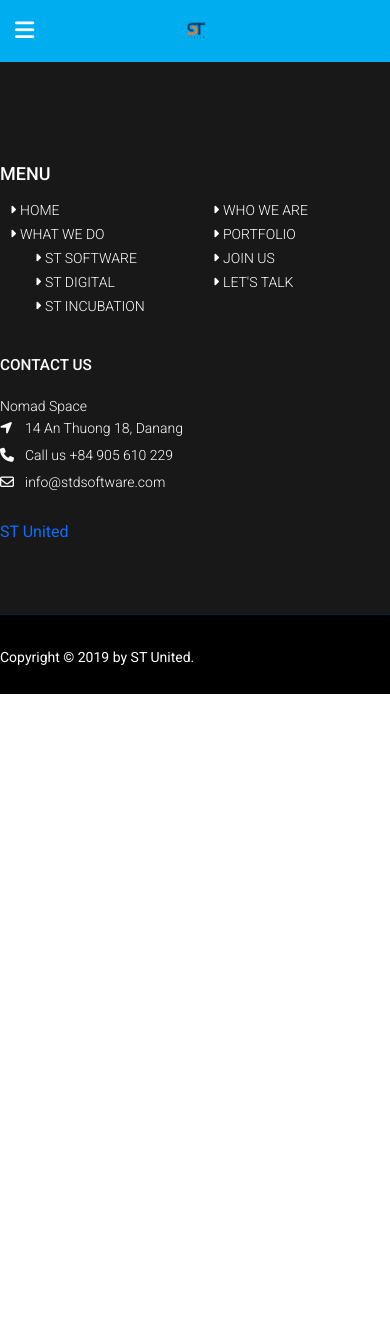
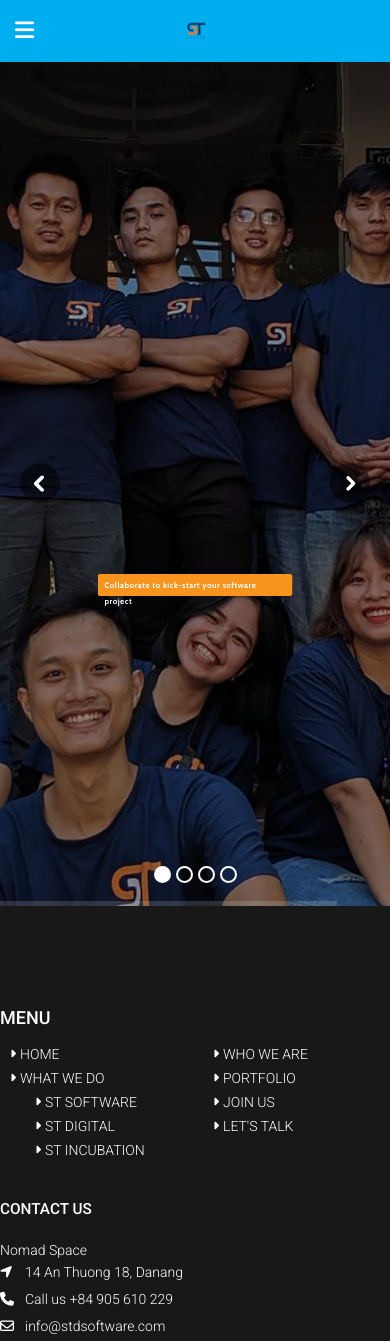
Before and after one commit to quypvdev/stunited-vn, a React (Create React App) app: page / in a window 390 px wide. Shown: the top 1341 px of the page. Before the commit the page ends 844 px from the top, so only its background shows below. Built offline with nearby package versions, Linux system fonts and the light colour scheme.

Commit message:
feature: #main slider

```diff
--- /dev/null
+++ b/src/component/template/Banner/Banner.scss
@@ -0,0 +1,251 @@
+@import url('https://fonts.googleapis.com/css2?family=Cabin:wght@500;700&display=swap');
+.swiper-button-prev {
+    background: rgba(0, 0, 0, 0.5);
+    width: 40px !important;
+    height: 40px !important;
+    border-radius: 50%;
+    left: 0;
+    right: 0;
+    top: 50%;
+    transform: translate(10px, 1px);
+    &::after {
+        font-family: 'Font Awesome 5 Free' !important;
+        font-weight: 900 !important;
+        content: '\f053' !important;
+        color: #ffffff;
+        font-size: 17px !important;
+        -webkit-text-stroke: 1.5px white;
+    }
+}
+.swiper-button-next {
+    background: rgba(0, 0, 0, 0.5);
+    width: 40px !important;
+    height: 40px !important;
+    border-radius: 50%;
+    left: 0;
+    right: 0;
+    top: 50%;
+    transform: translate(-10px, 1px);
+    &::after {
+        font-family: 'Font Awesome 5 Free' !important;
+        font-weight: 900 !important;
+        content: '\f054' !important;
+        color: #ffffff;
+        font-size: 15px !important;
+        -webkit-text-stroke: 1.5px white;
+    }
+}
+.swiper-button-disabled {
+    opacity: 1 !important;
+}
+.main-banner__img {
+    vertical-align: top;
+    overflow: hidden;
+    width: 100%;
+    height: 100vh;
+    object-fit: cover;
+}
+
+.main-banner__layer {
+    position: absolute;
+    height: 100vh;
+    top: 0;
+    width: 100%;
+    background-color: rgba(0, 0, 0, 0.4);
+}
+
+.main-banner__item-content-box {
+    padding: 5px 20px;
+    z-index: 99999999;
+    background-color: rgb(247, 148, 29);
+    position: absolute;
+    left: 50%;
+    border-color: rgba(255, 255, 255, 0);
+    border-style: solid;
+    border-width: 2px;
+    border-radius: 3px;
+    transform: translateX(-50%);
+    width: auto;
+    height: auto;
+    top: calc(56% + 10vw);
+    text-overflow: ellipsis;
+}
+
+.main-banner__item-content-box--active {
+    opacity: 0;
+    animation: fadeInUp 2s ease both;
+    animation-delay: 1.5s;
+    @keyframes fadeInUp {
+        from {
+            transform: translate3d(-50%, 80px, 0);
+        }
+
+        to {
+            transform: translate3d(-50%, 0, 0);
+            opacity: 1;
+        }
+    }
+}
+
+.main-banner__item-content {
+    text-overflow: ellipsis;
+    font-size: 23px;
+    line-height: 47px;
+    letter-spacing: 2px;
+    font-family: 'Cabin';
+    color: white;
+    font-weight: 700;
+    margin: 0;
+    padding: 0;
+}
+
+@media (max-width: 1200px) {
+    .main-banner__item-content-box {
+        padding: 0.5vw 1.5vw;
+    }
+    .main-banner__item-content {
+        font-size: 1.7vw;
+        line-height: 4vw;
+    }
+}
+@media (max-width: 992px) {
+    .main-banner__item-content {
+        letter-spacing: 1px;
+    }
+}
+@media (max-width: 768px) {
+    .main-banner__item-content-box {
+        border-width: 1px;
+    }
+    .main-banner__item-content {
+        font-size: 1.6vw;
+        letter-spacing: 0.5px;
+    }
+}
+@media (max-width: 500px) {
+    .main-banner__item-content-box {
+        padding: 2px 6px;
+        border-width: 1px;
+        height: 22px;
+    }
+    .main-banner__item-content {
+        font-size: 8px;
+        line-height: 16px;
+        letter-spacing: 0.5px;
+    }
+}
+
+.main-banner__loading {
+    height: 5px;
+    background: rgba(255, 255, 255, 0.15);
+    visibility: visible;
+    position: absolute;
+    bottom: 0px;
+}
+.main-banner__loading-animation {
+    animation: loading-slider-animate 10s infinite;
+}
+@keyframes loading-slider-animate {
+    0% {
+        width: 0%;
+    }
+    100% {
+        width: 100%;
+    }
+}
+
+.swiper-pagination {
+    bottom: 23px !important;
+    display: flex;
+    justify-content: center;
+    align-items: center;
+}
+
+.swiper-pagination-bullet {
+    margin: 0 !important;
+    opacity: 1 !important;
+    cursor: pointer !important;
+    display: block !important;
+    box-sizing: content-box !important;
+    width: 13px !important;
+    height: 13px !important;
+    border-radius: 50% !important;
+    border: 2px solid #ffffff !important;
+    background-color: rgba(0, 0, 0, 0) !important;
+}
+.swiper-pagination-bullet + .swiper-pagination-bullet {
+    margin-left: 5px !important;
+}
+.render-bullet-inside {
+    display: block;
+    border-radius: 50%;
+    width: 14px;
+    height: 14px;
+    transform: translate(-0.5px, -0.5px);
+    background-color: #ffffff;
+    scale: 0;
+    transition: 0.3s ease;
+}
+.swiper-pagination-bullet:hover {
+    .render-bullet-inside {
+        scale: 1;
+        transition: 0.3s ease;
+    }
+    .tp-bullet {
+        opacity: 1;
+        visibility: inherit;
+        transition: 0.3s ease;
+    }
+}
+
+.tp-bullet {
+    opacity: 0;
+    visibility: hidden;
+    position: absolute;
+    width: 135px;
+    height: 60px;
+    bottom: 24px;
+    transform: translateX(-50%);
+    border-radius: 4px;
+    cursor: pointer;
+}
+.tp-bullet-image {
+    position: absolute;
+    transform: translateX(-50%);
+    width: 100%;
+    height: 60px;
+    border-radius: 4px;
+    object-fit: cover;
+}
+.tp-bullet-title {
+    transform: translateX(-0.5px);
+    line-height: 15px;
+    font-size: 13px;
+    font-weight: 600;
+    background: rgba(0, 0, 0, 0.5);
+    color: #ffffff;
+    vertical-align: middle;
+    position: absolute;
+    width: 100%;
+    height: 60px;
+    text-align: center;
+    display: flex;
+    justify-content: center;
+    align-items: center;
+    border-radius: 4px;
+}
+.tp-bullet-hover-area {
+    width: 100%;
+    height: 60px;
+    transform: translateY(8px);
+    cursor: pointer;
+    display: block;
+    position: absolute;
+    cursor: default;
+}
+.swiper-pagination-bullet-active {
+    .render-bullet-inside {
+        scale: 1;
+        transition: 0.3s ease;
+    }
+}
--- a/src/component/template/Banner/index.js
+++ b/src/component/template/Banner/index.js
@@ -0,0 +1,72 @@
+import { bannerItems } from '../../../constant';
+import { Swiper, SwiperSlide } from 'swiper/react';
+import 'swiper/css';
+import 'swiper/css/navigation';
+import 'swiper/css/pagination';
+import 'swiper/css/autoplay';
+import 'swiper/css/effect-fade';
+import './Banner.scss';
+import { Navigation, Pagination, EffectFade, Autoplay } from 'swiper';
+
+function Banner() {
+    const handleOnChangeSlider = () => {
+        var animationLoadingBannerElements = document.getElementsByClassName('main-banner__loading');
+        for (let i = 0; i < animationLoadingBannerElements.length; i++) {
+            animationLoadingBannerElements[i].classList.remove('main-banner__loading-animation');
+            void animationLoadingBannerElements[i].offsetWidth;
+            animationLoadingBannerElements[i].classList.add('main-banner__loading-animation');
+        }
+        var animationContentFadeInElements = document.getElementsByClassName('main-banner__item-content-box');
+        for (let i = 0; i < animationContentFadeInElements.length; i++) {
+            animationContentFadeInElements[i].classList.remove('main-banner__item-content-box--active');
+            void animationContentFadeInElements[i].offsetWidth;
+            animationContentFadeInElements[i].classList.add('main-banner__item-content-box--active');
+        }
+    };
+
+    return (
+        <>
+            <Swiper
+                speed={2000}
+                spaceBetween={30}
+                onSlideChange={handleOnChangeSlider}
+                modules={[EffectFade, Navigation, Pagination, Autoplay]}
+                effect={'fade'}
+                autoplay={{ delay: 10000, disableOnInteraction: false }}
+                navigation={true}
+                loop={true}
+                pagination={{
+                    el: '.swiper-pagination',
+                    clickable: true,
+                    renderBullet: function (index) {
+                        return (
+                            '<span class="swiper-pagination-bullet"><span class="render-bullet-inside"></span><span class="tp-bullet"><span class="tp-bullet-hover-area"></span> <img class="tp-bullet-image" src=' +
+                            bannerItems[index].img +
+                            ' alt="banner2" /> <span class="tp-bullet-title">Slide</span></span></span>'
+                        );
+                    },
+                }}
+                className="mySwiper"
+            >
+                {bannerItems.map((item) => (
+                    <SwiperSlide key={item.id}>
+                        <div>
+                            <img className="main-banner__img" src={item.img} alt="banner1" />
+                        </div>
+                        <div className="main-banner__layer"></div>
+
+                        <div className="main-banner__item-content-box main-banner__item-content-box--active">
+                            <p className="main-banner__item-content">{item.content}</p>
+                        </div>
+
+                        <span className="main-banner__loading main-banner__loading-animation"></span>
+                    </SwiperSlide>
+                ))}
+
+                <div class="swiper-pagination"></div>
+            </Swiper>
+        </>
+    );
+}
+
+export default Banner;
--- a/src/component/template/Header/Header.module.scss
+++ b/src/component/template/Header/Header.module.scss
@@ -87,14 +87,18 @@
     }
 }
 .sub-item {
+    display: flex;
+    justify-content: center;
+    align-items: center;
     list-style: none;
     line-height: 18px;
     text-align: left;
     border-bottom: 1px solid #e6e6e6;
-    padding: 15px;
     height: 48px;
 }
 .sub-item-content {
+    width: 100%;
+    padding: 15px;
     color: #2e3e49;
     &:hover {
         color: #00aeef;
--- /dev/null
+++ b/src/pages/Home/home.js
@@ -0,0 +1,11 @@
+import Banner from '../../component/template/Banner';
+import './Home.module.scss';
+function Home() {
+    return (
+        <>
+            <Banner />
+        </>
+    );
+}
+
+export default Home;
--- a/src/pages/Home/index.js
+++ /dev/null
@@ -1,6 +0,0 @@
-import './Home.module.scss';
-function Home() {
-    return <></>;
-}
-
-export default Home;
--- a/src/routes/index.js
+++ b/src/routes/index.js
@@ -1,5 +1,5 @@
 //Layouts
-import Home from '../pages/Home/index';
+import Home from '../pages/Home/home';
 import StDigitalPage from '../pages/STDigital/stDigital';
 import Portfolio from '../pages/Portfolio/portforlio';
 
```
